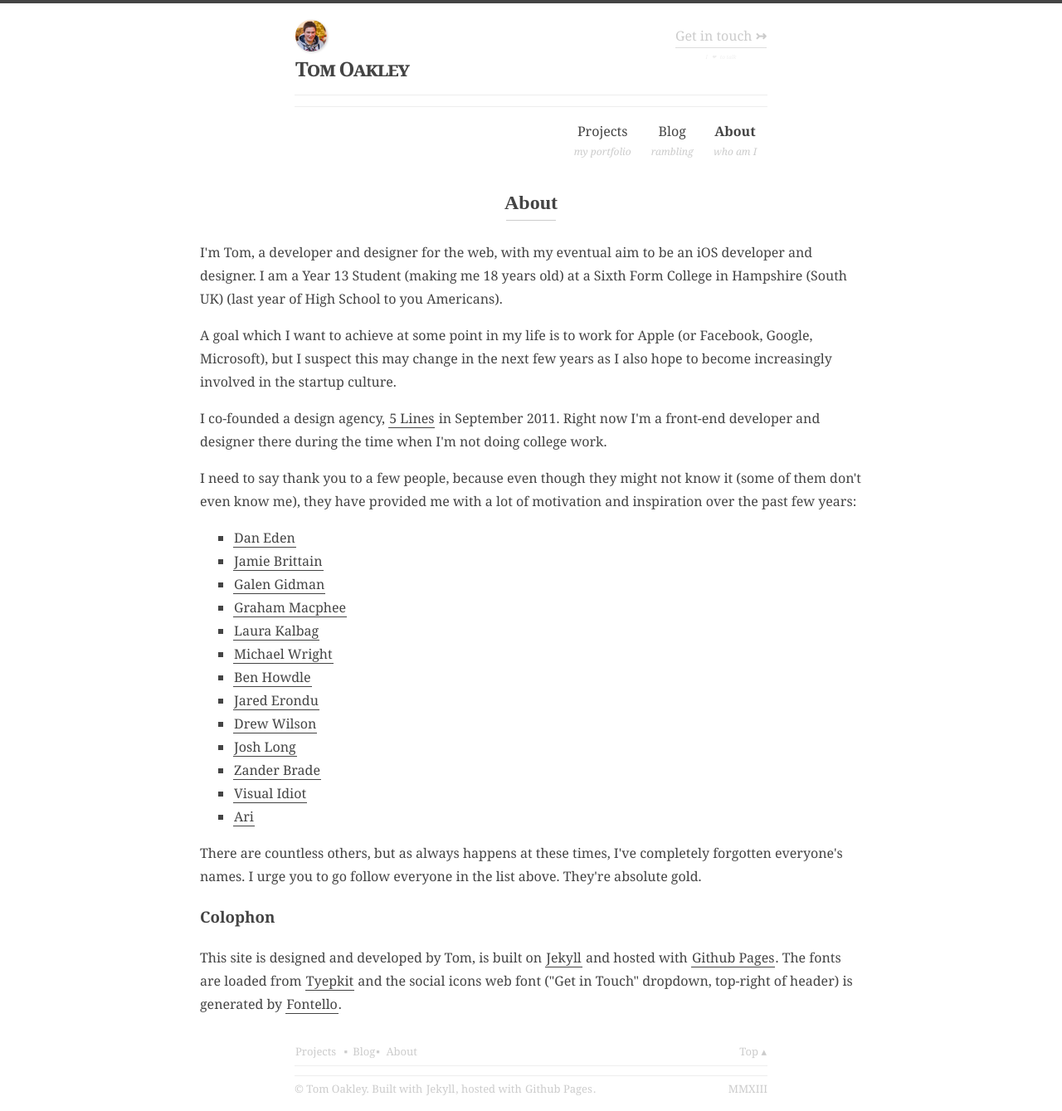
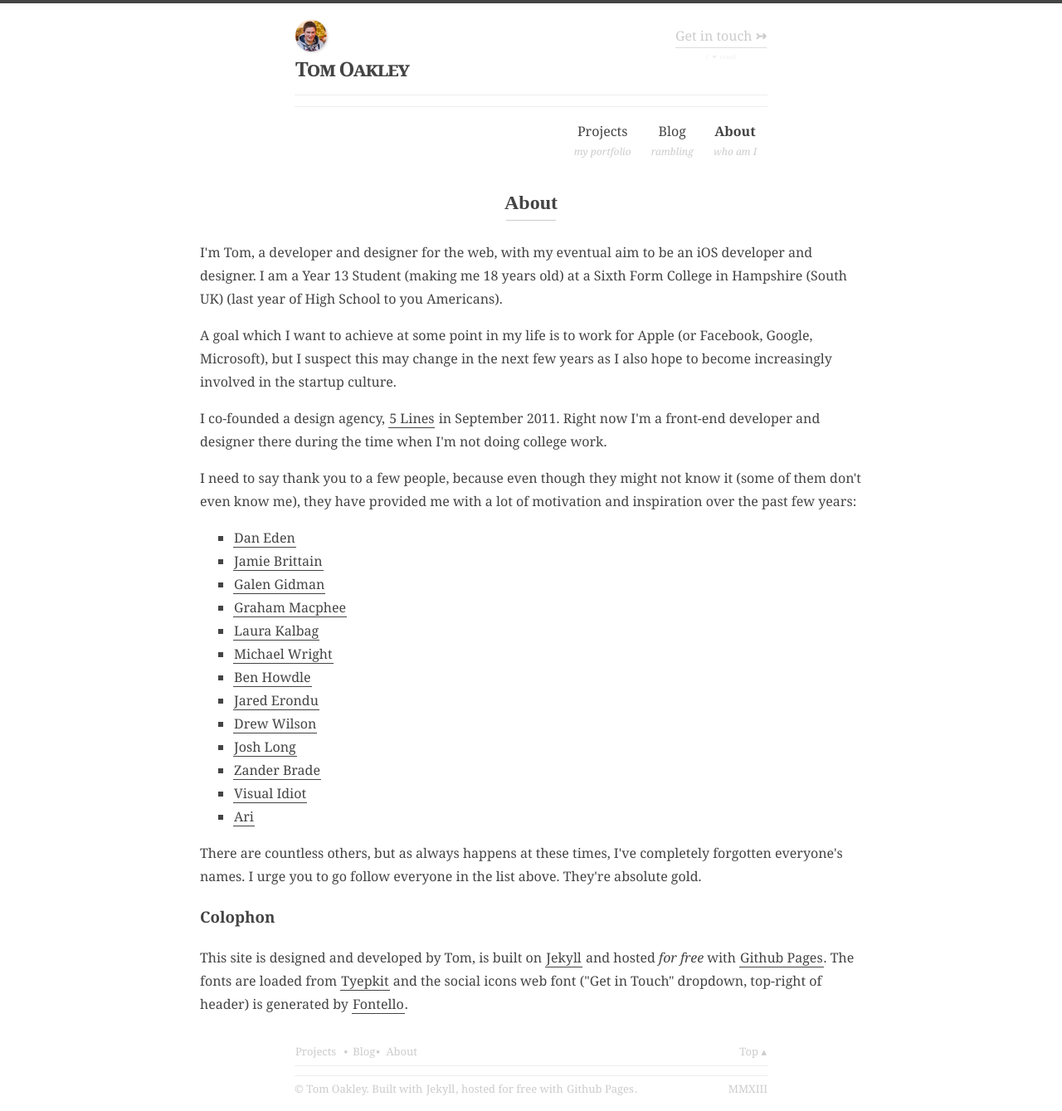
Before and after one commit to tomoakley/tomoakley.github.io, a Jekyll site: the page built from about/index.html, in a window 1280 px wide. Shown: the whole page at 83% size. Built offline with Jekyll 4.4.1, drawn with Linux system fonts in a browser that asks for light colours; a script that is not in the unit is left out.

Commit message:
bug fixes and slight content changes

```diff
--- a/_layouts/default.html
+++ b/_layouts/default.html
@@ -71,9 +71,8 @@
 			<a class="to-top" href="#top">Top &#9652;</a>
 		</section>
 		<section class="bottom">
-			<span class="legal">&copy; Tom Oakley. Built with <a href="https://github.com/mojombo/jekyll">Jekyll</a>, hosted with <a href="http://pages.github.com">Github Pages</a>.</span>
+			<span class="legal">&copy; Tom Oakley. Built with <a href="https://github.com/mojombo/jekyll">Jekyll</a>, hosted for free with <a href="http://pages.github.com">Github Pages</a>.</span>
 			<span class="year">MMXIII</span>
-			<!--[if lte IE 9]><span class="ie9">hello, world i'm on ie9</span><![endif]-->
 		</section>
 	</footer>
 </body>
--- a/about/index.html
+++ b/about/index.html
@@ -22,7 +22,7 @@ weight: 0
 <li><a target="_blank" href="http://benhowdle.im">Ben Howdle</a>
 <li><a target="_blank" href="http://jarederondu.com">Jared Erondu</a></li>
 <li><a target="_blank" href="http://drewwilson.com">Drew Wilson</a></li>
-<li><a target="_blank" href="http://joshlong.com">Josh Long</a></li>
+<li><a target="_blank" href="http://joshlong.me">Josh Long</a></li>
 <li><a target="_blank" href="http://zanderbrade.com">Zander Brade</a></li>
 <li><a target="_blank" href="http://visualidiot.com">Visual Idiot</a></li>
 <li><a target="_blank" href="http://iqonicdesign.com">Ari</a></li>
@@ -30,4 +30,4 @@ weight: 0
 <p>There are countless others, but as always happens at these times, I've completely forgotten everyone's names. I urge you to go follow everyone in the list above. They're absolute gold.</p>
 
 <h3>Colophon</h3>
-<p>This site is designed and developed by Tom, is built on <a target="_blank" href="https://github.com/mojombo/jekyll">Jekyll</a> and hosted with <a target="_blank" href="http://pages.github.com">Github Pages</a>. The fonts are loaded from <a target="_blank" href="http://typekit.com">Tyepkit</a> and the social icons web font ("Get in Touch" dropdown, top-right of header) is generated by <a target="_blank" href="http://fontello.com">Fontello</a>.
+<p>This site is designed and developed by Tom, is built on <a target="_blank" href="https://github.com/mojombo/jekyll">Jekyll</a> and hosted <em>for free</em> with <a target="_blank" href="http://pages.github.com">Github Pages</a>. The fonts are loaded from <a target="_blank" href="http://typekit.com">Tyepkit</a> and the social icons web font ("Get in Touch" dropdown, top-right of header) is generated by <a target="_blank" href="http://fontello.com">Fontello</a>.
--- a/css/style.scss
+++ b/css/style.scss
@@ -735,9 +735,6 @@ body {
 		}
 	}
 	.bottom {
-		.legal {
-			float: left;
-		}
 		.year {
 			float: right;
 		}
```
Also changed, not shown: css/style.css, 9 other files.
